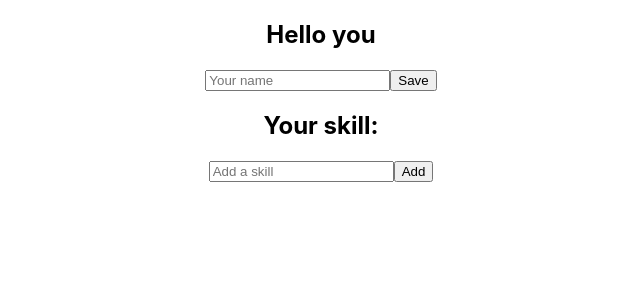
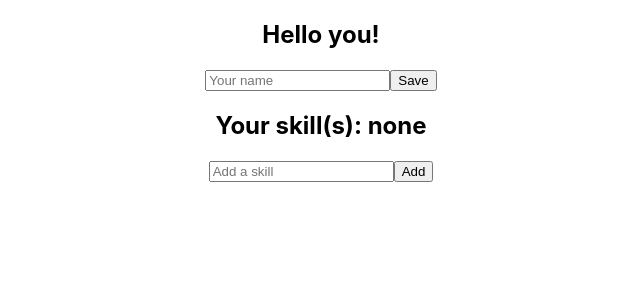
Before and after one commit to XavierCoulon/Playground_LocalStorage_Test, a React (Create React App) app: page / in a window 1280 px wide. Shown: the top 300 px of the page, without its empty margins (319-959 px from the left). Built offline with nearby package versions, Linux system fonts and the light colour scheme.

Commit message:
handle both useState & useRef

```diff
--- a/src/components/LocalStorage.jsx
+++ b/src/components/LocalStorage.jsx
@@ -1,32 +1,39 @@
-import React, { useState, useRef } from "react";
+import React, { useState, useRef, Fragment } from "react";
 import setLocalStorage from "../utils/handleLocalStorage";
 
 const LocalStorage = () => {
   const nameInputRef = useRef();
   const skillsInputRef = useRef();
 
+  const [name, setName] = useState();
+  const [skills, setSkills] = useState();
+
   const saveNameHandler = (event) => {
     event.preventDefault();
     setLocalStorage("name", nameInputRef.current.value);
+    setName(localStorage.getItem("name"));
+    nameInputRef.current.value = "";
   };
   const saveSkillHandler = (event) => {
     event.preventDefault();
     setLocalStorage("skills", skillsInputRef.current.value);
+    setSkills(localStorage.getItem("skills"));
+    skillsInputRef.current.value = "";
   };
 
   return (
-    <div>
-      <h2>Hello {localStorage.getItem("name") || "you"}</h2>
+    <Fragment>
+      <h2>Hello {localStorage.getItem("name") || "you!"}</h2>
       <form>
         <input type="text" placeholder="Your name" ref={nameInputRef} />
         <input type="submit" value="Save" onClick={saveNameHandler}></input>
       </form>
-      <h2>Your skill: {localStorage.getItem("skills")}</h2>
+      <h2>Your skill(s): {skills || "none"}</h2>
       <form>
         <input type="text" placeholder="Add a skill" ref={skillsInputRef} />
         <input type="submit" value="Add" onClick={saveSkillHandler}></input>
       </form>
-    </div>
+    </Fragment>
   );
 };
 
```
